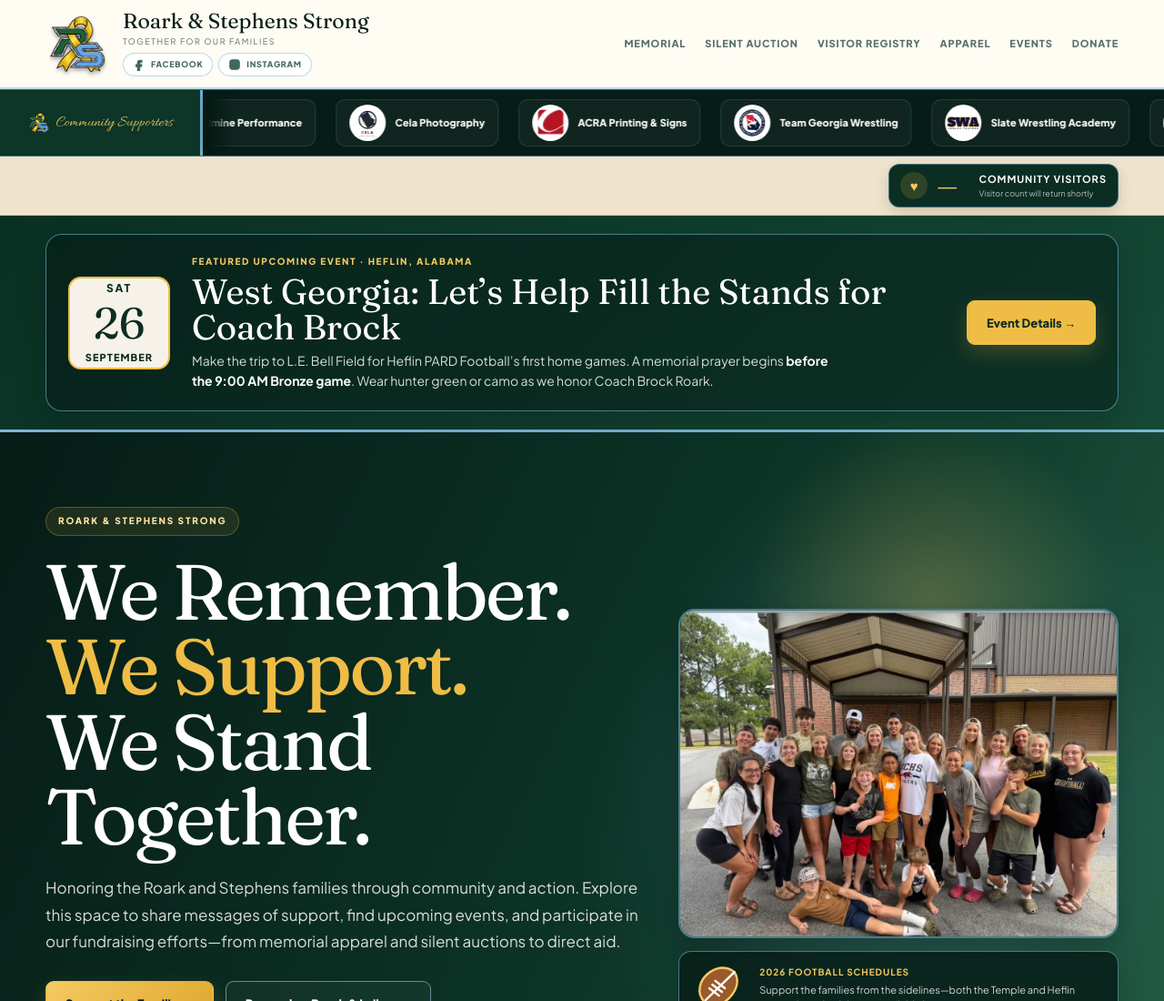
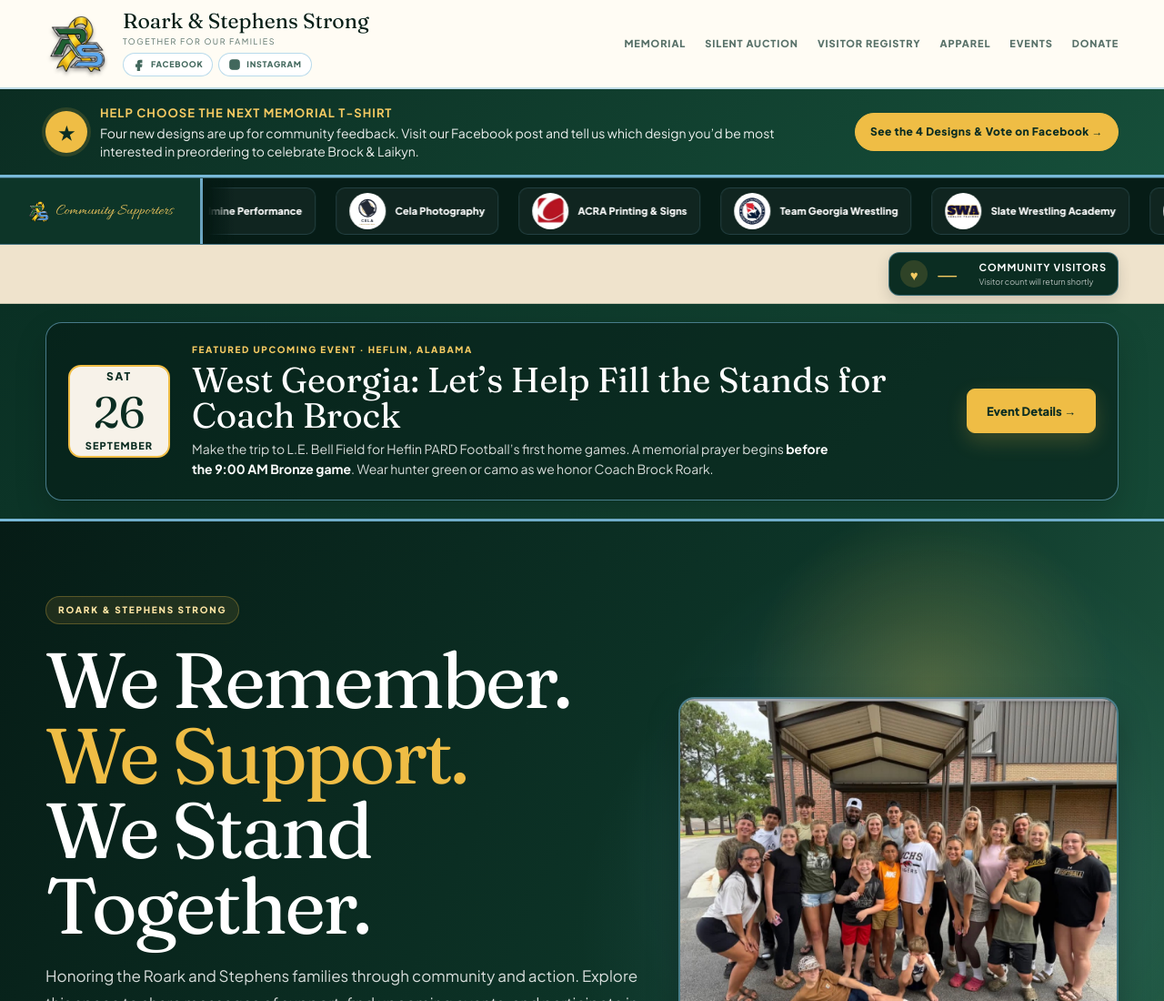
Before and after one commit to jdrewpounds1/roark-stephens-memorial, a plain HTML site: page index.html in a window 1280 px wide. Shown: the top 1100 px of the page at 91% size. Drawn offline with Linux system fonts and the light colour scheme; no server answers.

Commit message:
Add Facebook memorial apparel design feedback callout to index.html

```diff
--- a/index.html
+++ b/index.html
@@ -73,6 +73,18 @@
     @media(max-width:860px){.featured-event-home-card{grid-template-columns:92px 1fr}.featured-event-home .btn{grid-column:1/-1;width:100%}.featured-event-date{min-height:92px}.featured-event-date strong{font-size:42px}}
     @media(max-width:560px){.featured-event-home{padding:14px 0}.featured-event-home-card{grid-template-columns:76px 1fr;gap:14px;padding:16px}.featured-event-date{min-height:80px}.featured-event-date strong{font-size:34px}.featured-event-copy h2{font-size:25px}.featured-event-copy p{font-size:13px}}
   </style>
+
+  <style>
+    .apparel-feedback-alert{background:linear-gradient(135deg,#0b2d22,#164f3a);border-bottom:3px solid #78b9d8;color:#fff}
+    .apparel-feedback-alert .wrap{display:flex;align-items:center;justify-content:space-between;gap:22px;padding-top:16px;padding-bottom:16px}
+    .apparel-feedback-copy{display:flex;align-items:center;gap:14px;min-width:0}
+    .apparel-feedback-badge{display:grid;place-items:center;flex:0 0 46px;width:46px;height:46px;border-radius:50%;background:#efbd45;color:#0b2d22;font-weight:900;font-size:20px;box-shadow:0 0 0 4px rgba(239,189,69,.14)}
+    .apparel-feedback-text strong{display:block;color:#f5ca62;font-size:13px;letter-spacing:.08em;text-transform:uppercase}
+    .apparel-feedback-text span{display:block;margin-top:3px;color:rgba(255,255,255,.92);font-size:14px;line-height:1.4}
+    .apparel-feedback-alert .feedback-btn{display:inline-flex;align-items:center;justify-content:center;white-space:nowrap;padding:11px 16px;border-radius:999px;background:#efbd45;color:#0b2d22;text-decoration:none;font-size:12px;font-weight:900;letter-spacing:.04em;border:1px solid #efbd45}
+    .apparel-feedback-alert .feedback-btn:hover{background:#f7d97f;border-color:#f7d97f}
+    @media(max-width:760px){.apparel-feedback-alert .wrap{align-items:stretch;flex-direction:column;gap:12px;padding-top:13px;padding-bottom:13px}.apparel-feedback-copy{align-items:flex-start}.apparel-feedback-badge{flex-basis:40px;width:40px;height:40px;font-size:18px}.apparel-feedback-text span{font-size:13px}.apparel-feedback-alert .feedback-btn{width:100%}}
+  </style>
 </head>
 <body>
 <header class="top">
@@ -89,6 +101,18 @@
     </nav>
   </div>
 </header>
+<section class="apparel-feedback-alert" aria-label="Memorial apparel design feedback">
+  <div class="wrap">
+    <div class="apparel-feedback-copy">
+      <div class="apparel-feedback-badge" aria-hidden="true">★</div>
+      <div class="apparel-feedback-text">
+        <strong>Help choose the next memorial T-shirt</strong>
+        <span>Four new designs are up for community feedback. Visit our Facebook post and tell us which design you’d be most interested in preordering to celebrate Brock &amp; Laikyn.</span>
+      </div>
+    </div>
+    <a class="feedback-btn" href="https://www.facebook.com/share/p/1Dw2X2FQfe/?mibextid=wwXIfr" target="_blank" rel="noopener noreferrer">See the 4 Designs &amp; Vote on Facebook →</a>
+  </div>
+</section>
 <main>
   <section class="supporter-ticker" aria-label="Community supporters">
     <div class="supporter-ticker-label"><img src="rs-ribbon-master.webp?v=20260917d" alt="">Community Supporters</div>
```
